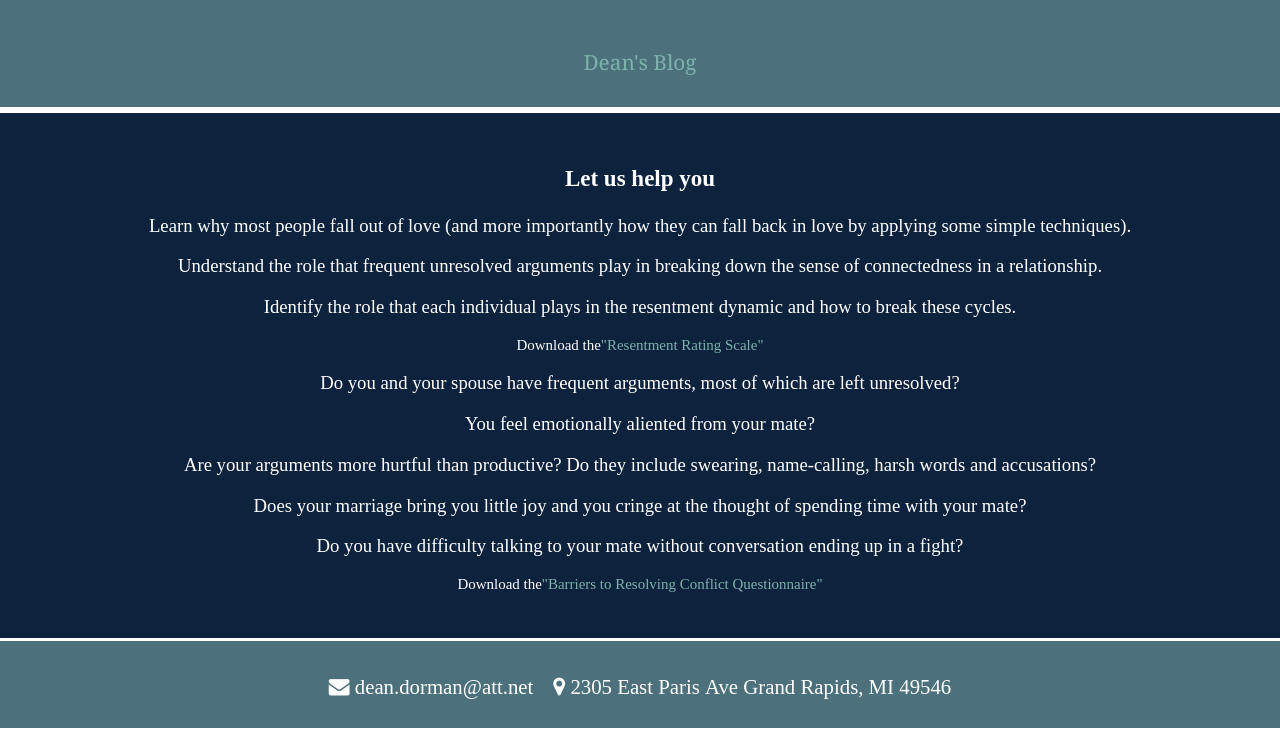
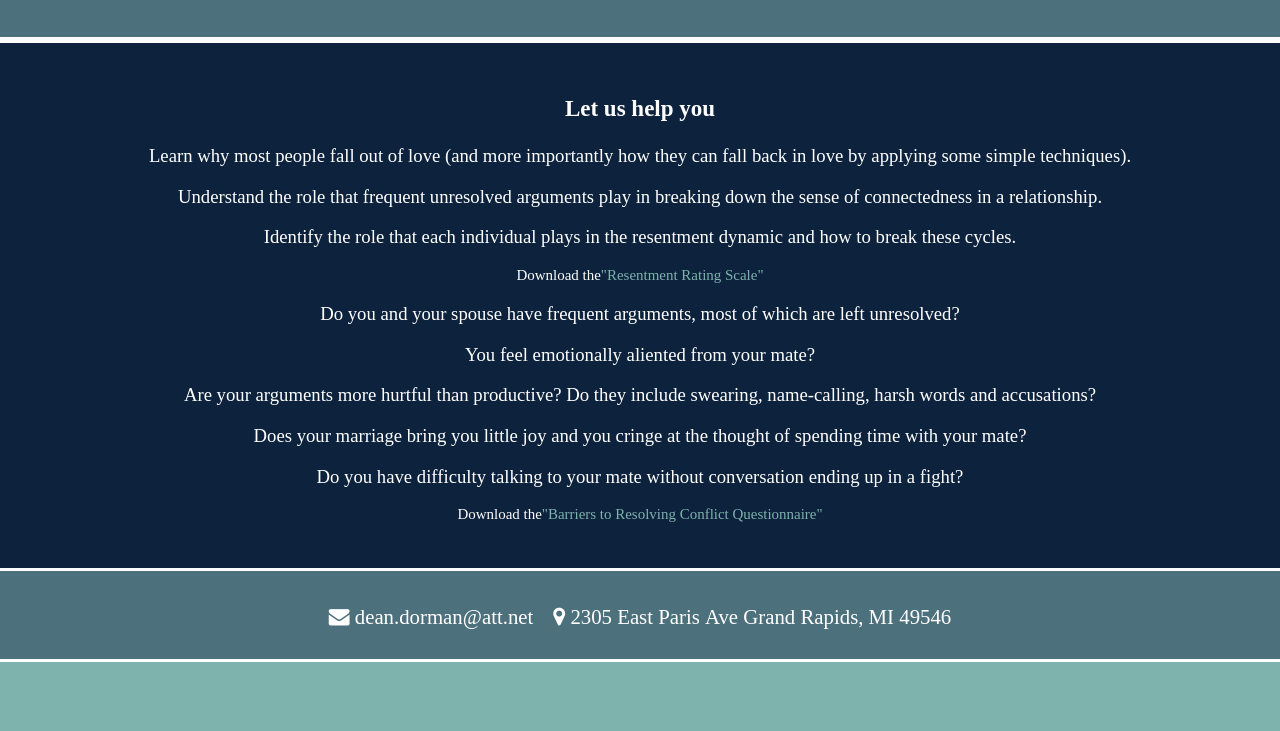
Before and after one commit to deandormanwebsite/deandormanwebsite.github.io, a plain HTML site: page blog.html in a window 1280 px wide. Shown: the part 1834-2565 px from the top of the page. After the commit the page ends 2496 px from the top, so only its background shows below. Drawn offline with nearby package versions, Linux system fonts and the light colour scheme.

Commit message:
blog removal

```diff
--- a/blog.html
+++ b/blog.html
@@ -53,7 +53,6 @@
     <a href="http://player.vimeo.com/video/107519150?title=0&amp;byline=0&amp;portrait=0"><img src="img/5.png" alt="Segment 5"></a>
   </div>
 </div>
-    <p><a href="http://www.deandorman.com/">Dean's Blog</a></p>
         </div>
         <div class="downloads">
           <h3>Let us help you</h3>
```
